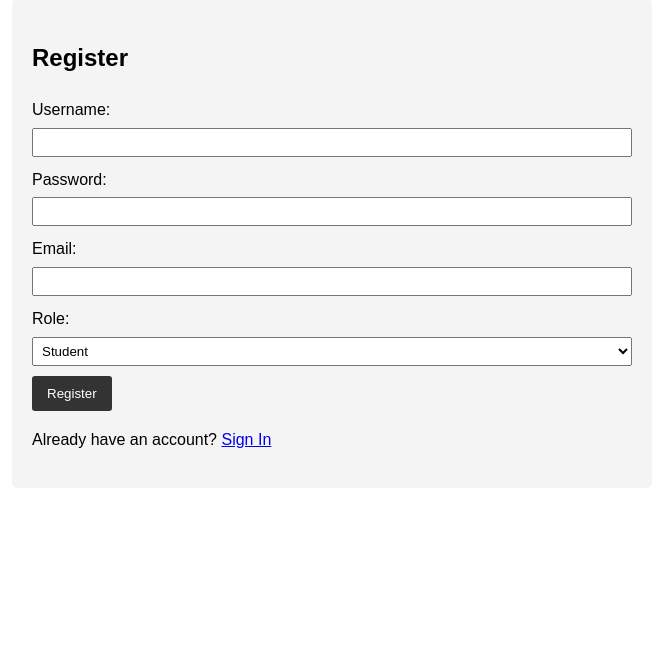
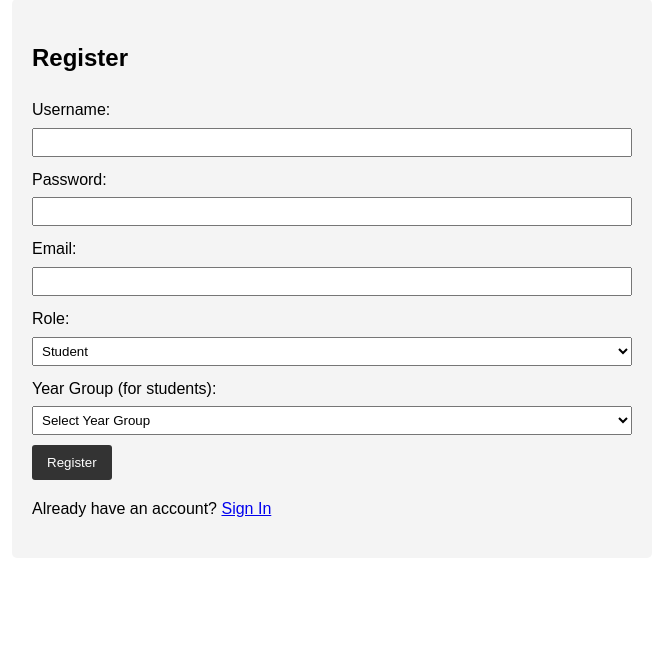
Before and after one commit to craigbourne/school_lms, a FastAPI app: page /register in a window 1280 px wide. Shown: the part 159-813 px from the top of the page, without its empty margins (308-971 px from the left). Before the commit the page ends 607 px from the top, so only its background shows below. Run offline with FastAPI, Linux system fonts and the light colour scheme.

Commit message:
Enhance timetable system with year groups, diverse lessons, and role-specific views

```diff
--- a/src/main.py
+++ b/src/main.py
@@ -1,4 +1,4 @@
-from auth import ACCESS_TOKEN_EXPIRE_MINUTES, ALGORITHM, create_access_token, decode_access_token, get_current_user, SECRET_KEY, Token
+from auth import ACCESS_TOKEN_EXPIRE_MINUTES, ALGORITHM, create_access_token, decode_access_token, get_current_user, get_user, SECRET_KEY, Token
 from datetime import date, datetime, time, timedelta
 from fastapi import FastAPI, Cookie, Depends, Form, HTTPException, Request, Response, status
 from fastapi.responses import JSONResponse, RedirectResponse
@@ -10,37 +10,47 @@ from models import UserInDB, Lesson, LessonCreate, Timetable, TimetableCreate
 from passlib.context import CryptContext
 import random
 from token_blacklist import add_to_blacklist
-from typing import List
+from typing import List, Optional
 
+# Initialise FastAPI application
 app = FastAPI()
-
 # Set up Jinja2 templates
 templates = Jinja2Templates(directory="templates")
-
 # Mount a static files directory
 app.mount("/static", StaticFiles(directory="static"), name="static")
-
-# oauth2_scheme = OAuth2PasswordBearer(tokenUrl="token")
 
 pwd_context = CryptContext(schemes=["bcrypt"], deprecated="auto")
 oauth2_scheme = OAuth2PasswordBearer(tokenUrl="token")
 
+# Initialise empty databases
+users_db = [] # Simulated database for users
+lessons_db = [] # Simulated database for lessons
+timetables_db: List[Timetable] = [] # Simulated database for timetable
+
+login_attempts = {} # track login attempts
+
+# Helper functions
 def verify_password(plain_password, hashed_password):
-    return pwd_context.verify(plain_password, hashed_password)
+    print(f"Verifying password: {plain_password}")
+    print(f"Hashed password: {hashed_password}")
+    result = pwd_context.verify(plain_password, hashed_password)
+    print(f"Password verification result: {result}")
+    return result
 
 def get_password_hash(password):
     return pwd_context.hash(password)
 
-def get_user(username: str):
-    for user in users_db:
-        if user.username == username:
-            return user
-    return None
-
 def authenticate_user(username: str, password: str):
+    print(f"Attempting to authenticate user: {username}")
     user = get_user(username)
-    if not user or not verify_password(password, user.hashed_password):
-        return None
+    if not user:
+        print(f"User not found: {username}")
+        return False
+    print(f"User found: {user}")
+    if not verify_password(password, user.hashed_password):
+        print(f"Password verification failed for user: {username}")
+        return False
+    print(f"Authentication successful for user: {username}")
     return user
 
 async def get_current_user(request: Request):
@@ -64,32 +74,28 @@ async def get_current_user(request: Request):
     except JWTError:
         raise HTTPException(status_code=status.HTTP_401_UNAUTHORIZED, detail="Invalid token")
 
-# track login attempts
-login_attempts = {}
-
-# Simulated database for lessons
-lessons_db = []
-
-# Database for lessons
-timetables_db: List[Timetable] = []
-
-# Mock data
-mock_lessons = [
-    Lesson(id=1, subject="Math", teacher="Mr. Smith", classroom="Room 101", day_of_week="Monday", start_time=datetime.strptime("09:00", "%H:%M").time(), end_time=datetime.strptime("10:00", "%H:%M").time(), year_group=7),
-    Lesson(id=2, subject="English", teacher="Ms. Johnson", classroom="Room 102", day_of_week="Monday", start_time=datetime.strptime("10:30", "%H:%M").time(), end_time=datetime.strptime("11:30", "%H:%M").time(), year_group=8),
-    Lesson(id=3, subject="Science", teacher="Dr. Brown", classroom="Lab 1", day_of_week="Tuesday", start_time=datetime.strptime("09:00", "%H:%M").time(), end_time=datetime.strptime("10:30", "%H:%M").time(), year_group=9),
-]
-
-mock_timetable = Timetable(
-    id=1,
-    user_id=1,
-    week_start=date(2023, 5, 1),
-    week_end=date(2023, 5, 7),
-    lessons=[
-        Lesson(id=1, subject="Math", teacher="Mr. Smith", classroom="Room 101", day_of_week="Monday", start_time=time(9, 0), end_time=time(10, 0), year_group=7),
-        Lesson(id=2, subject="English", teacher="Ms. Johnson", classroom="Room 102", day_of_week="Monday", start_time=time(10, 30), end_time=time(11, 30), year_group=8),
+# Mock data creation functions
+def create_test_accounts():
+    global users_db
+    test_accounts = [
+        {"username": "admin", "password": "adminpass", "role": "admin"},
+        {"username": "teacher", "password": "teacherpass", "role": "teacher"},
+        {"username": "student", "password": "studentpass", "role": "student", "year_group": 9}
     ]
-)
+    for account in test_accounts:
+        if not any(user.username == account["username"] for user in users_db):
+            hashed_password = get_password_hash(account["password"])
+            new_user = UserInDB(
+                id=len(users_db) + 1,
+                username=account["username"],
+                email=f"{account['username']}@test.com",
+                hashed_password=hashed_password,
+                role=account["role"],
+                year_group=account.get("year_group")
+            )
+            users_db.append(new_user)
+            print(f"Created test account: {account['username']} ({account['role']})")
+    print(f"Current users in db: {users_db}")
 
 def create_mock_teachers():
     subjects = ["Math", "English", "Science", "History", "Geography", "Art", "Music", "Physical Education"]
@@ -125,20 +131,22 @@ def create_mock_students():
 def create_mock_lessons():
     teachers = create_mock_teachers()
     lessons = []
-    for i in range(10):  # Create 10 lessons
+    subjects = ["Math", "English", "Science", "History", "Geography", "Art", "Music", "Physical Education"]
+    for i in range(50):  # Create 50 lessons
         teacher = random.choice(teachers)
-        subject = random.choice(teacher.subjects)
+        subject = random.choice(subjects)
+        year_group = random.randint(7, 11)
         lessons.append(Lesson(
             id=i + 1,
             subject=subject,
             teacher=teacher.username,
             classroom=f"Room {random.randint(101, 120)}",
             day_of_week=random.choice(["Monday", "Tuesday", "Wednesday", "Thursday", "Friday"]),
-            start_time=time(hour=random.randint(9, 15)),
-            end_time=time(hour=random.randint(10, 16)),
-            year_group=random.randint(7, 11)
+            start_time=time(hour=random.randint(9, 15), minute=random.choice([0, 30])),
+            end_time=time(hour=random.randint(10, 16), minute=random.choice([0, 30])),
+            year_group=year_group
         ))
-        print(f"Created lesson: {subject} by {teacher.username}")
+        print(f"Created lesson: {subject} for year {year_group} by {teacher.username}")
     return lessons
 
 def create_mock_timetables():
@@ -163,11 +171,17 @@ def create_mock_timetables():
         timetables.append(timetable)
     return timetables
 
-# Initialize mock data
-users_db = create_mock_teachers() + create_mock_students()
+# Initialise mock data
+create_test_accounts()
+users_db.extend(create_mock_teachers() + create_mock_students())
 lessons_db = create_mock_lessons()
 timetables_db = create_mock_timetables()
 
+import auth
+auth.users_db = users_db
+
+# Route definitions
+# Auth routes
 @app.get("/")
 async def home(request: Request):
     return templates.TemplateResponse("login.html", {"request": request})
@@ -176,15 +190,14 @@ async def home(request: Request):
 async def register_page(request: Request):
     return templates.TemplateResponse("register.html", {"request": request})
 
-from datetime import date, timedelta
-
 @app.post("/register")
 async def register(
     request: Request,
     username: str = Form(...),
     password: str = Form(...),
     email: str = Form(...),
-    role: str = Form(...)
+    role: str = Form(...),
+    year_group: Optional[int] = Form(None)
 ):
     if role not in ["admin", "teacher", "student"]:
         return templates.TemplateResponse(
@@ -198,13 +211,20 @@ async def register(
             {"request": request, "error": "Username already registered"}
         )
 
+    if role == "student" and not year_group:
+        return templates.TemplateResponse(
+            "register.html",
+            {"request": request, "error": "Year group is required for students"}
+        )
+
     hashed_password = get_password_hash(password)
     new_user = UserInDB(
         id=len(users_db) + 1,
         username=username,
         email=email,
         hashed_password=hashed_password,
-        role=role
+        role=role,
+        year_group=year_group if role == "student" else None
     )
     users_db.append(new_user)
 
@@ -214,7 +234,7 @@ async def register(
         user_id=new_user.id,
         week_start=date.today() - timedelta(days=date.today().weekday()),
         week_end=date.today() + timedelta(days=6),
-        lessons=lessons_db.copy()  # New users see all lessons initially
+        lessons=[]
     )
     timetables_db.append(new_timetable)
 
@@ -222,6 +242,7 @@ async def register(
 
 @app.post("/login")
 async def login(response: Response, form_data: OAuth2PasswordRequestForm = Depends()):
+    print(f"Login route called for user: {form_data.username}")
     token_response = await login_for_access_token(form_data)
     response = RedirectResponse(url="/dashboard", status_code=303)
     response.set_cookie(
@@ -239,11 +260,37 @@ async def logout(request: Request):
     response.delete_cookie("access_token")
     return response
 
+@app.post("/token")
+async def login_for_access_token(form_data: OAuth2PasswordRequestForm = Depends()):
+    print(f"Login attempt for user: {form_data.username}")
+    user = authenticate_user(form_data.username, form_data.password)
+    if not user:
+        print(f"Authentication failed for user: {form_data.username}")
+        raise HTTPException(
+            status_code=status.HTTP_401_UNAUTHORIZED,
+            detail="Incorrect username or password",
+            headers={"WWW-Authenticate": "Bearer"},
+        )
+    print(f"Authentication successful for user: {form_data.username}")
+    access_token_expires = timedelta(minutes=ACCESS_TOKEN_EXPIRE_MINUTES)
+    access_token = create_access_token(
+        data={"sub": user.username}, expires_delta=access_token_expires
+    )
+    return {"access_token": access_token, "token_type": "bearer"}
+
+
+# Dashboard and user info routes
 @app.get("/dashboard")
 async def dashboard(request: Request, current_user: UserInDB = Depends(get_current_user)):
     user_timetable = next((t for t in timetables_db if t.user_id == current_user.id), None)
     return templates.TemplateResponse("dashboard.html", {"request": request, "user": current_user, "timetable": user_timetable})
 
+@app.get("/users/me")
+async def read_users_me(current_user: UserInDB = Depends(get_current_user)):
+    return current_user
+
+
+# Lesson routes
 @app.get("/lessons/")
 async def list_lessons(request: Request, current_user: UserInDB = Depends(get_current_user)):
     if current_user.role in ['admin', 'teacher']:
@@ -266,8 +313,20 @@ async def create_lesson(lesson: LessonCreate, current_user: UserInDB = Depends(g
     if current_user.role not in ["admin", "teacher"]:
         raise HTTPException(status_code=403, detail="Only administrators and teachers can create lessons")
 
+    if current_user.role == "teacher" and lesson.teacher != current_user.username:
+        raise HTTPException(status_code=403, detail="Teachers can only create lessons for themselves")
+
     new_lesson = Lesson(id=len(lessons_db) + 1, **lesson.dict())
     lessons_db.append(new_lesson)
+
+    # Update timetables
+    for timetable in timetables_db:
+        if (timetable.week_start.weekday() == new_lesson.day_of_week and
+            (current_user.role == "admin" or
+            (current_user.role == "teacher" and new_lesson.teacher == current_user.username) or
+            (timetable.user_id == current_user.id and new_lesson.year_group == current_user.year_group))):
+            timetable.lessons.append(new_lesson)
+
     return new_lesson
 
 @app.put("/lessons/{lesson_id}", response_model=Lesson)
@@ -275,18 +334,24 @@ async def update_lesson(lesson_id: int, updated_lesson: LessonCreate, current_us
     if current_user.role not in ["admin", "teacher"]:
         raise HTTPException(status_code=403, detail="Only administrators and teachers can update lessons")
 
-    for i, lesson in enumerate(lessons_db):
-        if lesson.id == lesson_id:
-            updated_lesson_dict = updated_lesson.dict()
-            updated_lesson_dict['id'] = lesson_id
-            lessons_db[i] = Lesson(**updated_lesson_dict)
-            # Update lesson in timetable
-            for timetable in timetables_db:
-                for j, timetable_lesson in enumerate(timetable.lessons):
-                    if timetable_lesson.id == lesson_id:
-                        timetable.lessons[j] = lessons_db[i]
-            return lessons_db[i]
-    raise HTTPException(status_code=404, detail="Lesson not found")
+    lesson_index = next((i for i, lesson in enumerate(lessons_db) if lesson.id == lesson_id), None)
+    if lesson_index is None:
+        raise HTTPException(status_code=404, detail="Lesson not found")
+
+    if current_user.role == "teacher" and lessons_db[lesson_index].teacher != current_user.username:
+        raise HTTPException(status_code=403, detail="Teachers can only update their own lessons")
+
+    updated_lesson_dict = updated_lesson.dict()
+    updated_lesson_dict['id'] = lesson_id
+    lessons_db[lesson_index] = Lesson(**updated_lesson_dict)
+
+    # Update timetables
+    for timetable in timetables_db:
+        for i, lesson in enumerate(timetable.lessons):
+            if lesson.id == lesson_id:
+                timetable.lessons[i] = lessons_db[lesson_index]
+
+    return lessons_db[lesson_index]
 
 @app.delete("/lessons/{lesson_id}", status_code=status.HTTP_204_NO_CONTENT)
 async def delete_lesson(lesson_id: int, current_user: UserInDB = Depends(get_current_user)):
@@ -406,8 +471,8 @@ async def lesson_delete(lesson_id: int, current_user: UserInDB = Depends(get_cur
 
     raise HTTPException(status_code=404, detail="Lesson not found")
 
-from datetime import date, timedelta
 
+# Timetable routes
 @app.get("/timetable/")
 async def view_timetable(request: Request, week_start: date = None, current_user: UserInDB = Depends(get_current_user)):
     if week_start is None:
@@ -425,12 +490,6 @@ async def view_timetable(request: Request, week_start: date = None, current_user
         timetables_db.append(timetable)
 
     return templates.TemplateResponse("timetable_view.html", {"request": request, "timetable": timetable, "current_user": current_user})
-
-@app.get("/timetable/{user_id}", response_model=Timetable)
-async def get_timetable(user_id: int, current_user: UserInDB = Depends(get_current_user)):
-    # Need to fetch actual timetable from database
-    # For now, return a dummy timetable
-    return Timetable(id=1, user_id=user_id, lessons=lessons_db)
 
 @app.get("/timetables/{user_id}/{week_start}", response_model=Timetable)
 async def get_weekly_timetable(user_id: int, week_start: date, current_user: UserInDB = Depends(get_current_user)):
@@ -478,40 +537,42 @@ async def create_timetable(timetable: TimetableCreate, current_user: UserInDB =
     timetables_db.append(new_timetable)
     return new_timetable
 
-@app.get("/timetables/{user_id}/{week_start}", response_model=Timetable)
-async def get_weekly_timetable(user_id: int, week_start: date, current_user: UserInDB = Depends(get_current_user)):
-    if current_user.role == "student" and current_user.id != user_id:
-        raise HTTPException(status_code=403, detail="Students can only view their own timetable")
 
-    timetable = next((t for t in timetables_db if t.user_id == user_id and t.week_start == week_start), None)
-    if not timetable:
-        raise HTTPException(status_code=404, detail="Timetable not found")
+# Admin routes
+@app.get("/admin/timetables")
+async def admin_timetables(
+    request: Request,
+    current_user: UserInDB = Depends(get_current_user),
+    teacher: Optional[str] = None,
+    year_group: Optional[int] = None
+):
+    if current_user.role != "admin":
+        raise HTTPException(status_code=403, detail="Only administrators can access this page")
 
-    return timetable
+    filtered_timetables = timetables_db
 
-@app.post("/token")
-async def login_for_access_token(form_data: OAuth2PasswordRequestForm = Depends()):
-    user = authenticate_user(form_data.username, form_data.password)
-    if not user:
-        raise HTTPException(
-            status_code=status.HTTP_401_UNAUTHORIZED,
-            detail="Incorrect username or password",
-            headers={"WWW-Authenticate": "Bearer"},
-        )
-    access_token_expires = timedelta(minutes=ACCESS_TOKEN_EXPIRE_MINUTES)
-    access_token = create_access_token(
-        data={"sub": user.username}, expires_delta=access_token_expires
+    if teacher:
+        filtered_timetables = [t for t in filtered_timetables if any(lesson.teacher == teacher for lesson in t.lessons)]
+
+    if year_group:
+        filtered_timetables = [t for t in filtered_timetables if any(lesson.year_group == year_group for lesson in t.lessons)]
+
+    return templates.TemplateResponse(
+        "admin_timetables.html",
+        {
+            "request": request,
+            "timetables": filtered_timetables,
+            "teachers": list(set(lesson.teacher for timetable in timetables_db for lesson in timetable.lessons)),
+            "year_groups": list(range(7, 12))
+        }
     )
-    return {"access_token": access_token, "token_type": "bearer"}
 
-@app.get("/users/me")
-async def read_users_me(current_user: UserInDB = Depends(get_current_user)):
-    return current_user
-
+# Protected route
 @app.get("/protected")
 async def protected_route(current_user: UserInDB = Depends(get_current_user)):
     return {"message": f"Hello, {current_user.username}! This is a protected route."}
 
+# Main execution block
 if __name__ == "__main__":
     import uvicorn
     uvicorn.run(app, host="0.0.0.0", port=8000)
--- a/templates/login.html
+++ b/templates/login.html
@@ -18,6 +18,7 @@
         {{ error }}
       </div>
       {% endif %}
+
       <form id="login-form" action="/login" method="post">
         <div>
           <label for="username">Username:</label>
--- a/templates/register.html
+++ b/templates/register.html
@@ -35,6 +35,15 @@
           </select>
         </div>
         <div>
+          <label for="year_group">Year Group (for students):</label>
+          <select id="year_group" name="year_group">
+            <option value="">Select Year Group</option>
+            {% for year in range(7, 12) %}
+            <option value="{{ year }}">Year {{ year }}</option>
+            {% endfor %}
+          </select>
+        </div>
+        <div>
           <button type="submit">Register</button>
         </div>
       </form>
```
Also changed, not shown: src/auth.py (+5 -2 lines), templates/admin_timetables.html (added, +47 -0 lines).
